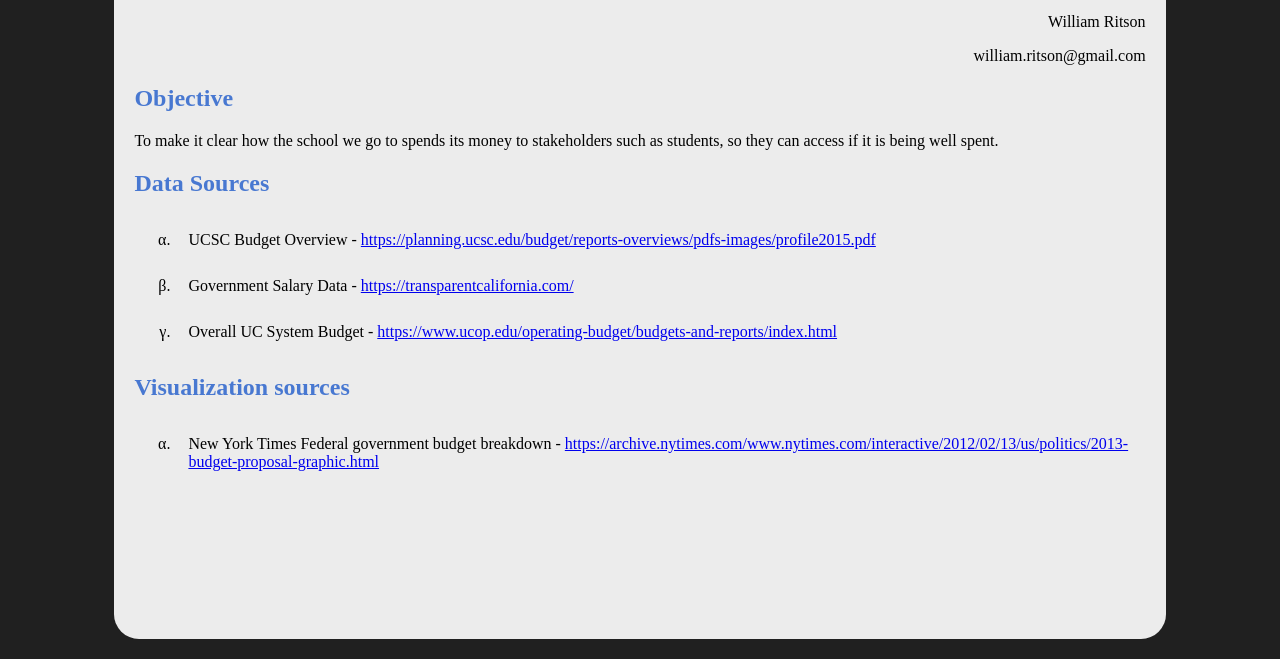
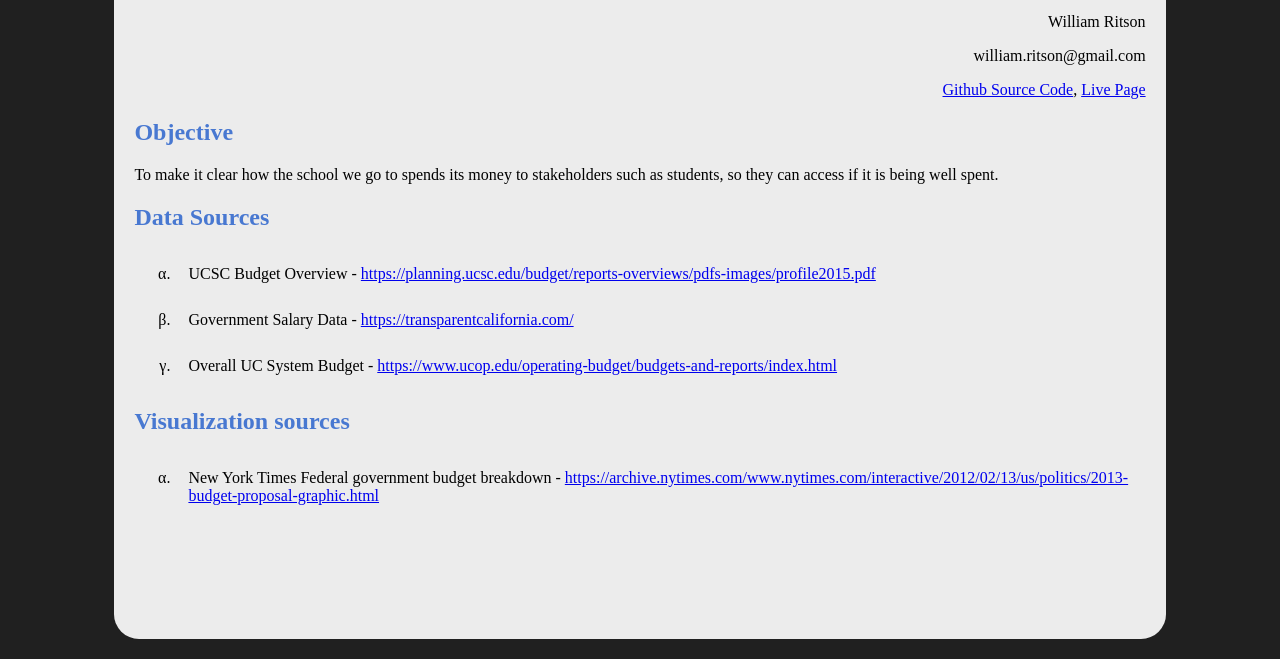
Before and after one commit to WilliamRitson/CMPS-165-Project-Proposal, a plain HTML site: page index.html in a window 1280 px wide. Shown: the part 141-800 px from the top of the page. Drawn offline with Linux system fonts and the light colour scheme.

Commit message:
Added git data.
Fixed broken link

```diff
--- a/index.html
+++ b/index.html
@@ -3,6 +3,7 @@
     <title>UCSC Budget Overview – Project Proposal</title>
     <link rel="stylesheet" type="text/css" href="style.css">
 </head>
+
 <body>
     <main>
         <h1>UCSC Budget Overview – Project Proposal</h1>
@@ -14,6 +15,10 @@
         </p>
         <p class="metadata">
             william.ritson@gmail.com
+        </p>
+        <p class="metadata">
+            <a href="https://github.com/WilliamRitson/CMPS-165-Project-Proposal">Github Source Code</a>,
+            <a href="https://williamritson.github.io/CMPS-165-Project-Proposal/">Live Page</a>
         </p>
         <h2>
             Objective
@@ -44,7 +49,7 @@
         <ul>
             <li>
                 New York Times Federal government budget breakdown -
-                <a href="https://archive.nytimes.com/www.nytimes.com/interactive/2012/02/13/us/politics/2013-budget-proposal-graphic.html</a>">https://archive.nytimes.com/www.nytimes.com/interactive/2012/02/13/us/politics/2013-budget-proposal-graphic.html</a>
+                <a href="https://archive.nytimes.com/www.nytimes.com/interactive/2012/02/13/us/politics/2013-budget-proposal-graphic.html">https://archive.nytimes.com/www.nytimes.com/interactive/2012/02/13/us/politics/2013-budget-proposal-graphic.html</a>
             </li>
         </ul>
     </main>
```
